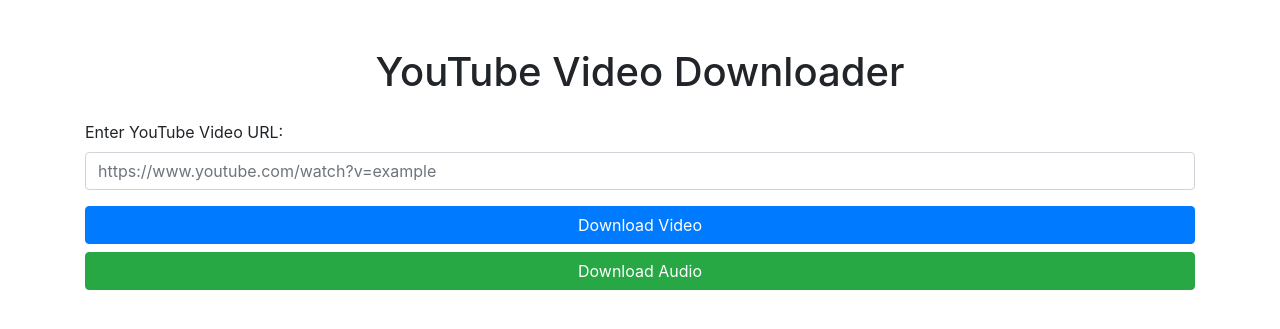
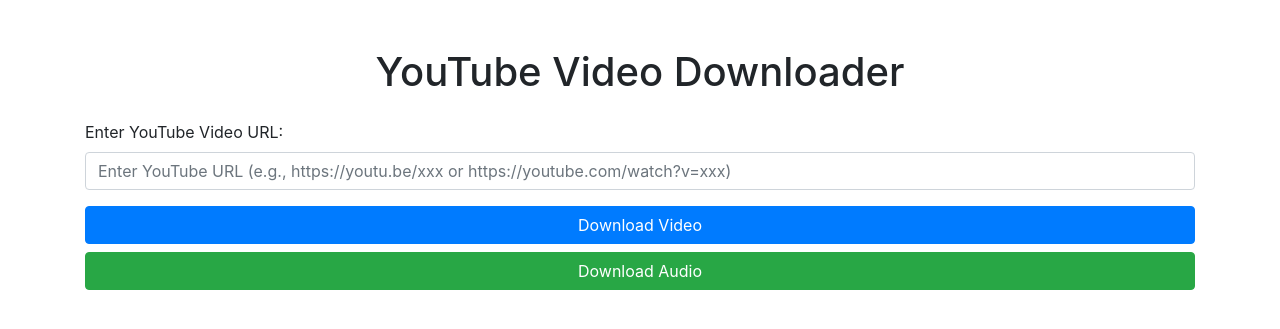
Before and after one commit to itspasindu/yt-downloader, a Flask app: page / in a window 1280 px wide. Shown: the top 329 px of the page. Run offline with Flask 3, Linux system fonts and the light colour scheme; some libraries are stand-ins or nearby versions.

Commit message:
modified

```diff
--- a/app.py
+++ b/app.py
@@ -1,8 +1,23 @@
 from flask import Flask, request, render_template, send_file
 from pytube import YouTube
 import os
+import re
 
 app = Flask(__name__)
+
+def extract_video_id(url):
+    # Patterns for different YouTube URL formats
+    patterns = [
+        r'(?:https?:\/\/)?(?:www\.)?youtube\.com\/watch\?v=([^&]+)',  # Standard YouTube URL
+        r'(?:https?:\/\/)?(?:www\.)?youtu\.be\/([^?]+)',              # Shortened youtu.be URL
+        r'(?:https?:\/\/)?(?:www\.)?youtube\.com\/embed\/([^?]+)',    # Embedded YouTube URL
+    ]
+
+    for pattern in patterns:
+        match = re.search(pattern, url)
+        if match:
+            return match.group(1)
+    return None
 
 @app.route('/')
 def home():
@@ -10,29 +25,91 @@ def home():
 
 @app.route('/download', methods=['POST'])
 def download():
-    url = request.form['url']
-    print(f"Received URL for video download: {url}")  # Debugging line
     try:
-        yt = YouTube(url)
+        url = request.form['url']
+        print(f"Received URL: {url}")
+
+        # Extract video ID and construct standard YouTube URL
+        video_id = extract_video_id(url)
+        if not video_id:
+            return "Invalid YouTube URL format", 400
+
+        standard_url = f"https://youtube.com/watch?v={video_id}"
+        print(f"Standardized URL: {standard_url}")
+
+        # Create YouTube object
+        yt = YouTube(
+            standard_url,
+            use_oauth=True,
+            allow_oauth_cache=True
+        )
+
+        print(f"Video title: {yt.title}")
+
+        # Get the highest quality progressive stream
         streams = yt.streams.filter(progressive=True).order_by('resolution').desc()
+        if not streams:
+            return "No suitable streams found for this video", 400
+
         available_streams = {stream.resolution: stream for stream in streams}
         stream = available_streams.get('1080p') or available_streams.get('720p') or streams.first()
+
+        if not stream:
+            return "No suitable stream found", 400
+
+        print(f"Selected stream resolution: {stream.resolution}")
+
+        # Clear existing file if it exists
+        if os.path.exists('downloads/video.mp4'):
+            os.remove('downloads/video.mp4')
+
+        # Download the video
         stream.download(output_path='downloads', filename='video.mp4')
         return send_file('downloads/video.mp4', as_attachment=True)
+
     except Exception as e:
-        return f"An error occurred: {str(e)}", 400  # Return a 400 error with a message
+        print(f"Error occurred: {str(e)}")
+        return f"An error occurred: {str(e)}", 400
 
 @app.route('/download_audio', methods=['POST'])
 def download_audio():
-    url = request.form['url']
-    print(f"Received URL for audio download: {url}")  # Debugging line
     try:
-        yt = YouTube(url)
+        url = request.form['url']
+        print(f"Received URL: {url}")
+
+        # Extract video ID and construct standard YouTube URL
+        video_id = extract_video_id(url)
+        if not video_id:
+            return "Invalid YouTube URL format", 400
+
+        standard_url = f"https://youtube.com/watch?v={video_id}"
+        print(f"Standardized URL: {standard_url}")
+
+        # Create YouTube object
+        yt = YouTube(
+            standard_url,
+            use_oauth=True,
+            allow_oauth_cache=True
+        )
+
+        print(f"Video title: {yt.title}")
+
+        # Get the highest quality audio stream
         audio_stream = yt.streams.filter(only_audio=True).first()
+        if not audio_stream:
+            return "No audio stream found", 400
+
+        # Clear existing file if it exists
+        if os.path.exists('downloads/audio.mp4'):
+            os.remove('downloads/audio.mp4')
+
+        # Download the audio
         audio_stream.download(output_path='downloads', filename='audio.mp4')
         return send_file('downloads/audio.mp4', as_attachment=True)
+
     except Exception as e:
-        return f"An error occurred: {str(e)}", 400  # Return a 400 error with a message
+        print(f"Error occurred: {str(e)}")
+        return f"An error occurred: {str(e)}", 400
 
 if __name__ == '__main__':
     if not os.path.exists('downloads'):
--- a/templates/index.html
+++ b/templates/index.html
@@ -12,7 +12,11 @@
         <form action="/download" method="post" class="mt-4">
             <div class="form-group">
                 <label for="url">Enter YouTube Video URL:</label>
-                <input type="url" id="url" name="url" class="form-control" placeholder="https://www.youtube.com/watch?v=example" required pattern="https?://.*" title="Please enter a valid URL starting with http or https">
+                <input type="url" id="url" name="url" class="form-control"
+       placeholder="Enter YouTube URL (e.g., https://youtu.be/xxx or https://youtube.com/watch?v=xxx)"
+       required
+       pattern="https?:\/\/(www\.)?(youtube\.com|youtu\.be)\/.+"
+       title="Please enter a valid YouTube URL">
             </div>
             <button type="submit" class="btn btn-primary btn-block">Download Video</button>
             <button type="submit" class="btn btn-success btn-block" formaction="/download_audio">Download Audio</button>
```
